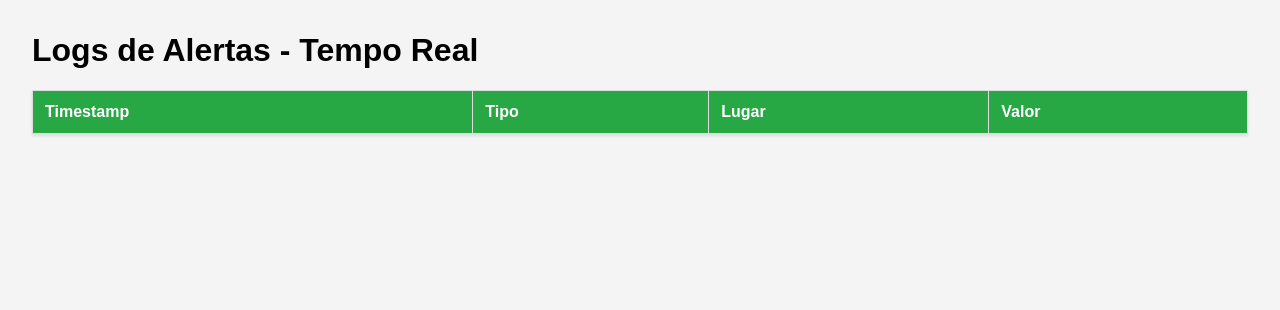
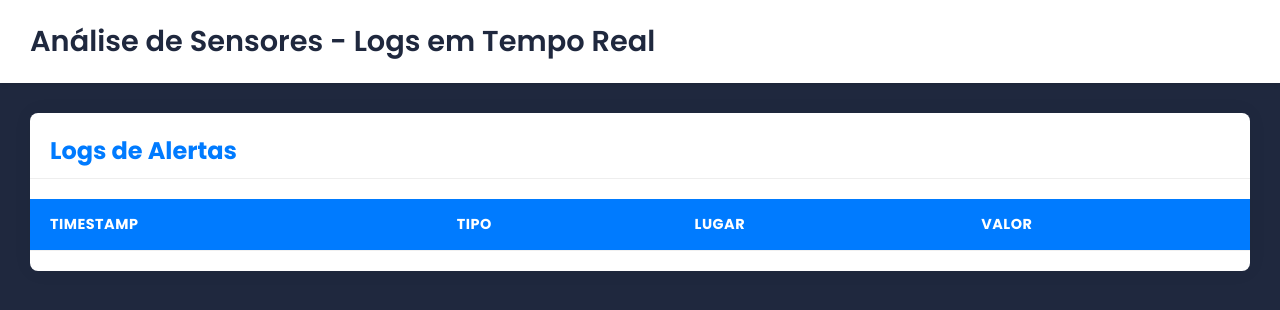
Before and after one commit to Gustavo-Campestrini/sensor-watch, a website: page mongodb-worker/src/interface/index.html in a window 1280 px wide. Drawn offline with nearby package versions, Linux system fonts and the light colour scheme; no server answers.

Commit message:
Interface V2

```diff
--- a/mongodb-worker/src/interface/index.html
+++ b/mongodb-worker/src/interface/index.html
@@ -4,17 +4,124 @@
     <meta charset="UTF-8">
     <meta name="viewport" content="width=device-width, initial-scale=1.0">
     <title>Dashboard de Alertas (Tempo Real)</title>
+    <link rel="stylesheet" href="https://cdnjs.cloudflare.com/ajax/libs/font-awesome/6.0.0-beta3/css/all.min.css">
+    <link href="https://fonts.googleapis.com/css2?family=Poppins:wght@400;600;700&display=swap" rel="stylesheet">
     <style>
-        body { font-family: sans-serif; margin: 2em; background-color: #f4f4f4; }
-        table { width: 100%; border-collapse: collapse; background-color: white; box-shadow: 0 2px 3px rgba(0,0,0,0.1); }
-        th, td { padding: 12px; border: 1px solid #ddd; text-align: left; }
-        th { background-color: #28a745; color: white; }
-        tr:nth-child(even) { background-color: #f2f2f2; }
-        .new-log { background-color: #d4edda !important; transition: background-color 1s; }
+        :root {
+            --primary-color: #007bff; /* Azul primário */
+            --secondary-color: #6c757d;
+            --bg-dark: #1f283e; /* Fundo escuro do painel */
+            --bg-light: #ffffff; /* Fundo de cards/tabela */
+            --success-color: #28a745;
+            --info-color: #17a2b8;
+            --warning-color: #ffc107;
+            --danger-color: #dc3545;
+            --shadow: 0 0 20px rgba(0, 0, 0, 0.05);
+        }
+
+        body {
+            font-family: 'Poppins', sans-serif;
+            margin: 0;
+            background-color: var(--bg-dark);
+            color: #e9ecef; /* Texto claro no fundo escuro */
+            min-height: 100vh;
+        }
+
+        .dashboard-header {
+            background-color: var(--bg-light);
+            color: var(--bg-dark);
+            padding: 20px 30px;
+            box-shadow: 0 2px 4px rgba(0,0,0,0.1);
+            margin-bottom: 30px; /* Adiciona espaço abaixo do cabeçalho */
+        }
+
+        .dashboard-header h1 {
+            margin: 0;
+            font-size: 1.8rem;
+            font-weight: 600;
+        }
+
+        .content-wrapper {
+            padding: 0 30px 30px 30px;
+            max-width: 1400px;
+            margin: auto;
+        }
+
+        /* ESTILO DA TABELA DE LOGS */
+        .logs-section {
+            background-color: var(--bg-light);
+            border-radius: 8px;
+            box-shadow: var(--shadow);
+            color: #333;
+            padding: 20px 0; /* Padding da seção, não da tabela */
+        }
+
+        .logs-section h2 {
+            padding: 0 20px 10px;
+            border-bottom: 1px solid #eee;
+            margin-top: 0;
+            color: var(--primary-color);
+        }
+
+        table {
+            width: 100%;
+            border-collapse: collapse;
+        }
+
+        th, td {
+            padding: 15px 20px;
+            border-bottom: 1px solid #f1f1f1;
+            text-align: left;
+        }
+
+        th {
+            background-color: var(--primary-color);
+            color: white;
+            font-size: 0.9rem;
+            text-transform: uppercase;
+            letter-spacing: 0.5px;
+            position: sticky;
+            top: 0;
+        }
+
+        tr:nth-child(even) { background-color: #f8f8f8; }
+
+        /* EFEITO DE NOVO LOG */
+        .new-log {
+            background-color: var(--warning-color) !important;
+            color: #333 !important;
+            font-weight: 600;
+            animation: pulse 0.8s ease-out;
+        }
+        .new-log.fade-out {
+            transition: background-color 1.5s ease-in-out, font-weight 1.5s, color 1.5s;
+            background-color: var(--bg-light) !important;
+            font-weight: 400;
+            color: #333;
+        }
+        @keyframes pulse {
+            0% { transform: scale(1); box-shadow: 0 0 0 0 rgba(255, 193, 7, 0.7); }
+            70% { transform: scale(1); box-shadow: 0 0 0 10px rgba(255, 193, 7, 0); }
+            100% { transform: scale(1); }
+        }
+
+        /* Estilos de cores para o tipo de alerta (Exemplo) */
+        .type-ALERT { color: var(--danger-color); font-weight: 600; }
+        .type-INFO { color: var(--info-color); }
+        .type-CRITICAL { color: var(--danger-color); font-weight: 700; }
+        .type-WARNING { color: var(--warning-color); font-weight: 600; }
+
     </style>
 </head>
 <body>
-    <h1>Logs de Alertas - Tempo Real</h1>
+    <div class="dashboard-header">
+        <h1>Análise de Sensores - Logs em Tempo Real</h1>
+    </div>
+
+    <div class="content-wrapper">
+        <div class="logs-section">
+            <h2>Logs de Alertas</h2>
+            <div style="overflow-x: auto;">
                 <table>
                     <thead>
                         <tr>
@@ -24,8 +131,12 @@
                             <th>Valor</th>
                         </tr>
                     </thead>
-        <tbody id="logs-table-body"></tbody>
+                    <tbody id="logs-table-body">
+                        </tbody>
                 </table>
+            </div>
+        </div>
+    </div>
 
     <script src="https://cdn.socket.io/4.7.5/socket.io.min.js"></script>
     <script>
@@ -36,17 +147,28 @@
             const row = document.createElement('tr');
             const formattedDate = new Date(log.timestamp).toLocaleString('pt-BR');
 
+            // Adiciona classe para estilizar a célula Tipo
+            const typeClass = `type-${log.type.toUpperCase()}`;
+
             row.innerHTML = `
                 <td>${formattedDate}</td>
-                <td>${log.type}</td>
+                <td class="${typeClass}">${log.type}</td>
                 <td>${log.place}</td>
                 <td>${log.value}</td>
             `;
 
             if (atTop) {
                 tableBody.prepend(row);
+
+                // Animação de destaque
                 row.classList.add('new-log');
-                setTimeout(() => row.classList.remove('new-log'), 2000);
+                setTimeout(() => {
+                    row.classList.add('fade-out');
+                }, 500);
+
+                setTimeout(() => {
+                    row.classList.remove('new-log', 'fade-out');
+                }, 2000); // 2 segundos total para a animação
             } else {
                 tableBody.appendChild(row);
             }
@@ -54,14 +176,14 @@
 
         socket.on('initial-alerts', (logs) => {
             tableBody.innerHTML = '';
-            logs.forEach(log => addLogRow(log, false));
+            // Inverte a ordem para mostrar o mais recente no topo
+            logs.reverse().forEach(log => addLogRow(log, false));
         });
 
         socket.on('new-alert', (newAlert) => {
             console.log('Novo alerta recebido!', newAlert);
             addLogRow(newAlert, true);
         });
-
     </script>
 </body>
 </html>
--- a/telegram-worker/src/worker.js
+++ b/telegram-worker/src/worker.js
@@ -51,7 +51,7 @@ async function handleMessage(channel, msg) {
   const retryCount = headers['x-retry-count'] || 0;
 
   try {
-    await sendTelegramMessage(formatted);
+    await sendTelegramMessage(forematted);
     console.log(`Alerta enviado com sucesso na tentativa #${retryCount}`)
     await sleep(500);
     channel.ack(msg);
```
Lines whose indentation alone changed are shown as unchanged.
